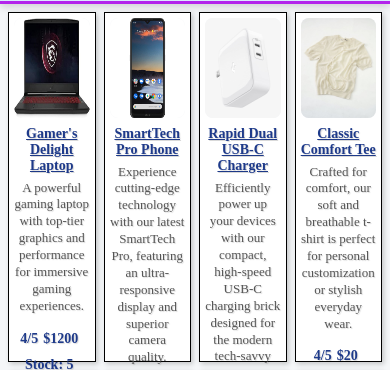
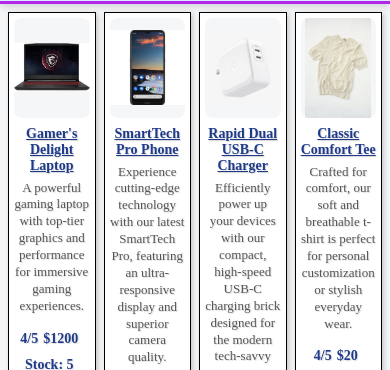
Before and after one commit to taygangillespie/cis371-assignment1-Taygan-Gillespie, a website built with Vite: page index.html in a window 390 px wide. Shown: the part 91-461 px from the top of the page. Built offline with nearby package versions, Linux system fonts and the light colour scheme.

Commit message:
Updated media view

```diff
--- a/main.css
+++ b/main.css
@@ -152,15 +152,18 @@
     }
 
     .store-item {
-    height: 350px;
+        height: auto;
+        min-height: 350px;
         padding: 5px;
     }
+
     .store-item span {
         display: inline-flex;
         font-weight: bold;
         margin: 10px 5px 0 0;
         font-size: 14px;
     }
+
     .store-item p:first-of-type {
         font-size: 14px;
         margin: 8px 0 4px;
@@ -172,9 +175,11 @@
         color: #555;
         margin: 6px 0;
     }
+
     div img {
-        width: 100px;
+        width: 100%;
         height: 100px;
+        object-fit: contain;
     }
 
     footer {
```
Lines whose indentation alone changed are shown as unchanged.
